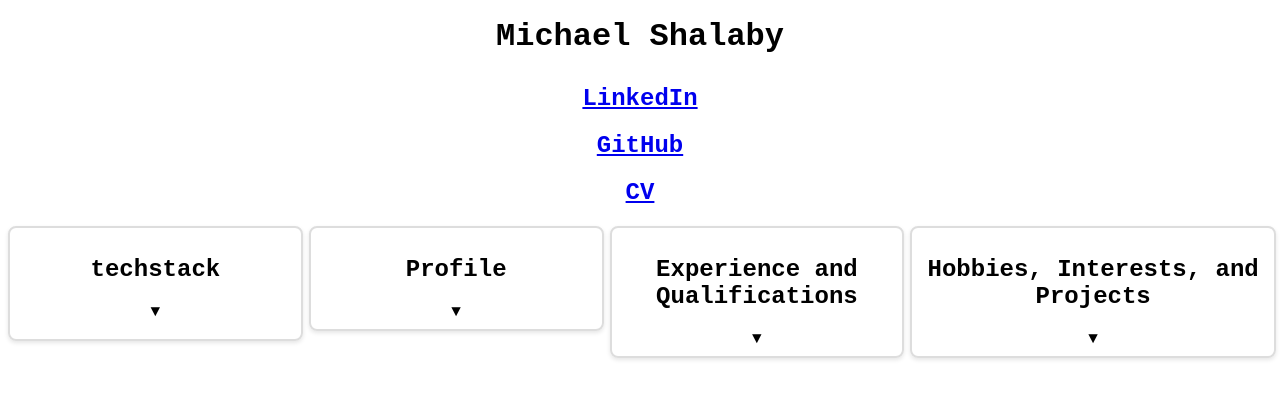
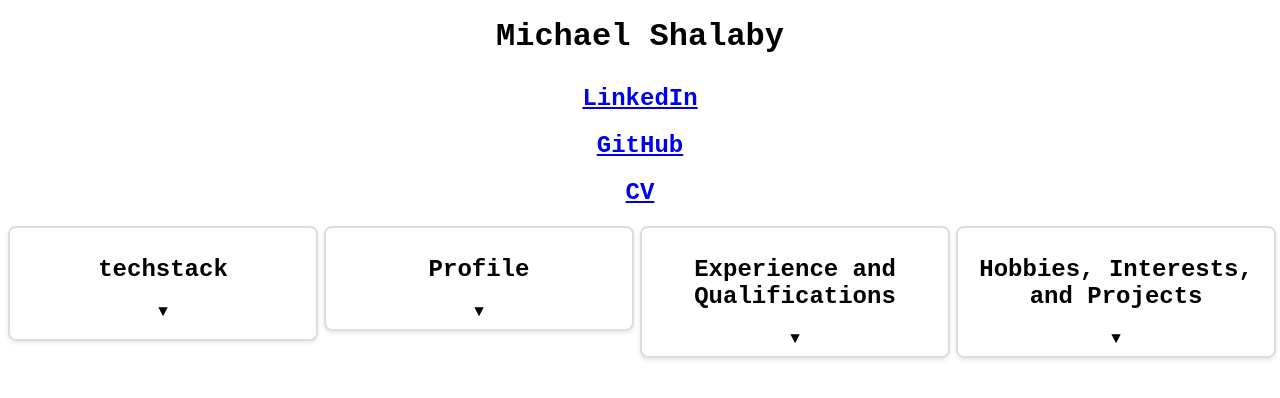
Before and after one commit to shalamike/webCV, an Angular app in the folder cv-website/: page / in a window 1280 px wide. Shown: the top 398 px of the page. Built offline with nearby package versions, Linux system fonts and the light colour scheme.

Commit message:
modified collapsibles to make the default width consistent as best as possible.

```diff
--- a/cv-website/src/app/app.component.css
+++ b/cv-website/src/app/app.component.css
@@ -8,8 +8,8 @@
 
 /* Collapsible items when not expanded */
 .collapsible-item {
-  flex: 1 1 calc(33.33% - 20px); /* Default: 3 items per row, adjust spacing */
-  max-width: calc(33.33% - 20px);
+  flex: 1 1 calc(25% );
+  max-width: calc(25%);
   transition: flex 0.3s ease, max-width 0.3s ease;
 }
 
--- a/cv-website/src/app/experience/experience.component.html
+++ b/cv-website/src/app/experience/experience.component.html
@@ -54,13 +54,13 @@
           <h3>Wirexapp | Research Intern | Nov 2017 – Feb 2018 </h3>
           <ul>
             <li>
-              Conducted research on cryptocurrency market space and compe tors to Wirex
+              Conducted research on cryptocurrency market space and competitors to Wirex
             </li>
             <li>
               Created a chatbot for moderating the Telegram group chat
             </li>
             <li>
-              Advised customers on poten al crypto scams and fraud
+              Advised customers on potential crypto scams and fraud
             </li>
           </ul>
           <h3>Qualifications</h3>
```
